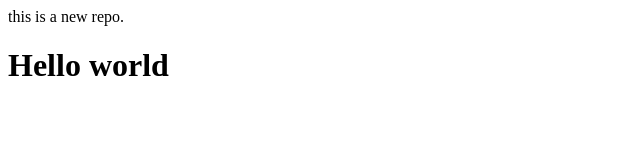
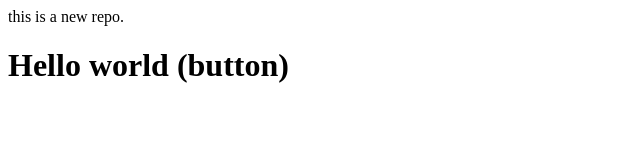
Before and after one commit to Yadagiri07/LocalRepo, a plain HTML site: page index.html in a window 1280 px wide. Shown: the whole page, without its empty margins (0-640 px from the left). Drawn offline with Linux system fonts and the light colour scheme.

```diff
--- a/index.html
+++ b/index.html
@@ -1,2 +1,2 @@
 <p>this is a new repo.</p>
-<h1>Hello world</h1>
+<h1>Hello world (button)</h1>
```
